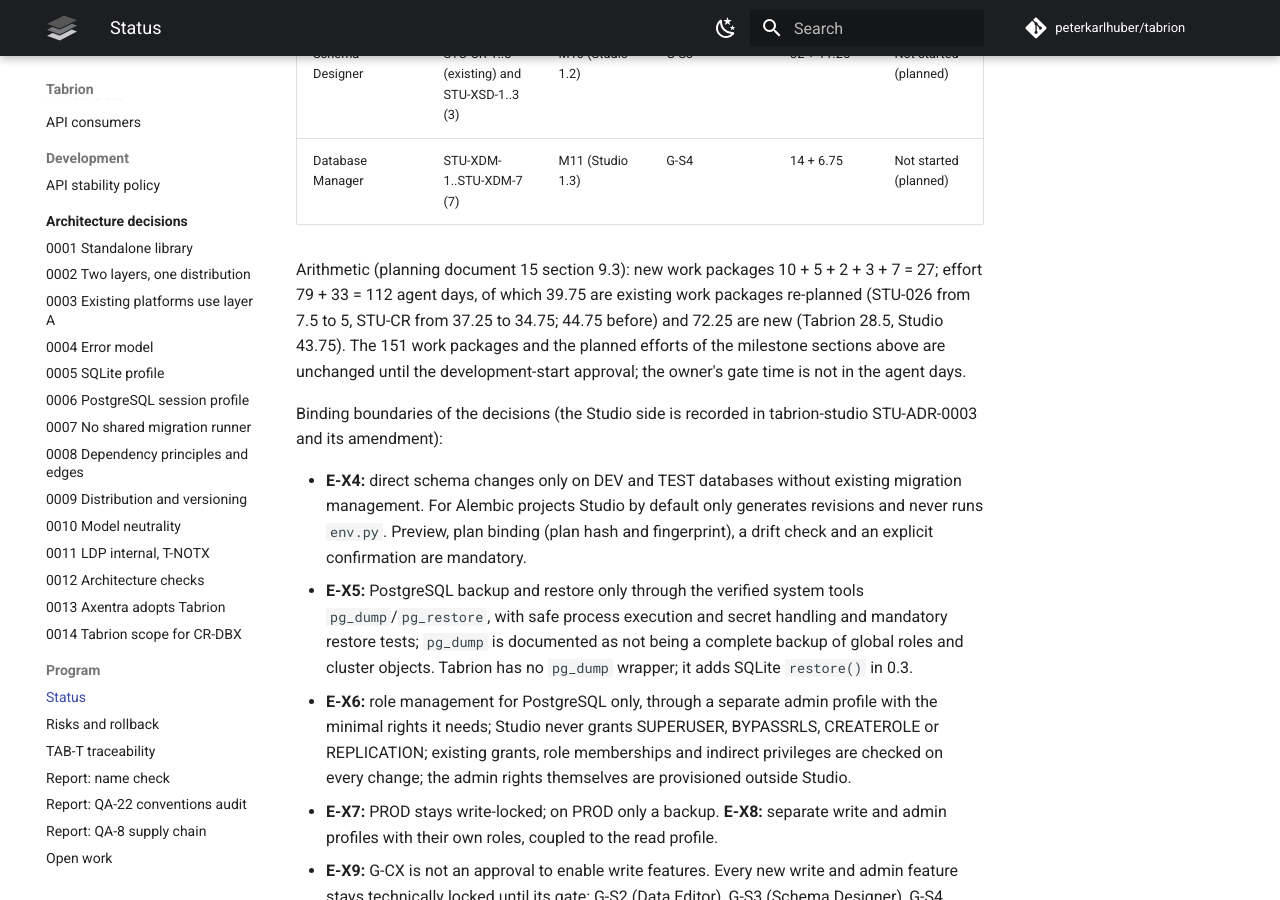
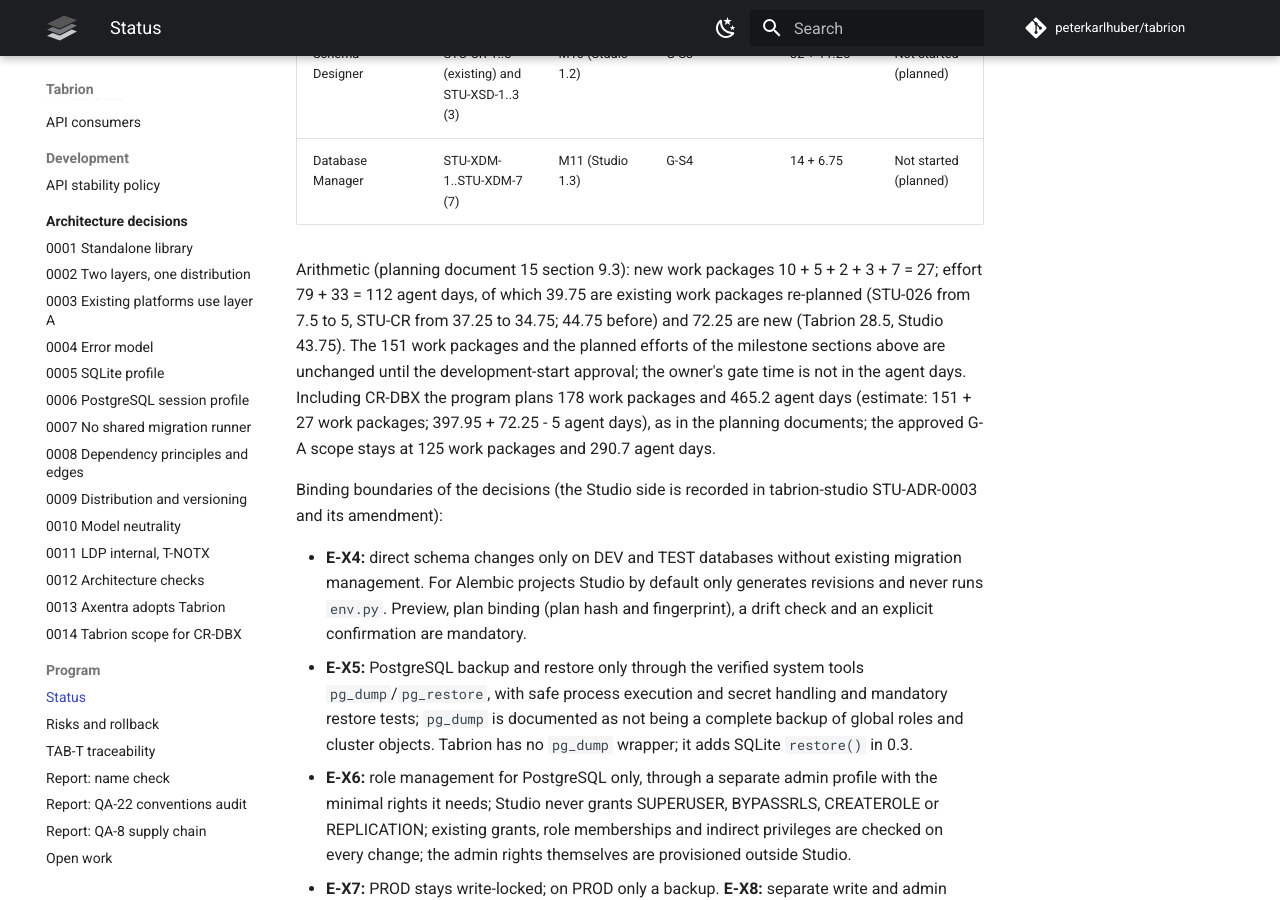
Before and after one commit to peterkarlhuber/tabrion, an MkDocs documentation site: the page built from docs/program/STATUS.md, in a window 1280 px wide and 900 px high, scrolled down 63400 px. Built offline with MkDocs 1.6.1 and Material for MkDocs 9.7.7, drawn with Linux system fonts in a browser that asks for light colours; comment, search, counter and statistics services are not loaded.

Commit message:
docs: state program totals including CR-DBX
Co-Authored-By: Claude Opus 5.5 <noreply@anthropic.com>
Claude-Session: https://claude.ai/code/session_011tY7TC7Nu5VGro3DJGJcv8

```diff
--- a/docs/program/STATUS.md
+++ b/docs/program/STATUS.md
@@ -335,7 +335,9 @@ Arithmetic (planning document 15 section 9.3): new work packages 10 + 5 + 2 + 3
 days, of which 39.75 are existing work packages re-planned (STU-026 from 7.5 to 5, STU-CR from 37.25 to 34.75; 44.75
 before) and 72.25 are new (Tabrion 28.5, Studio 43.75). The 151 work packages and the planned efforts of the
 milestone sections above are unchanged until the development-start approval; the owner's gate time is not in the
-agent days.
+agent days. Including CR-DBX the program plans 178 work packages and 465.2 agent days (estimate: 151 + 27 work
+packages; 397.95 + 72.25 - 5 agent days), as in the planning documents; the approved G-A scope stays at 125 work
+packages and 290.7 agent days.
 
 Binding boundaries of the decisions (the Studio side is recorded in tabrion-studio STU-ADR-0003 and its amendment):
 
```
